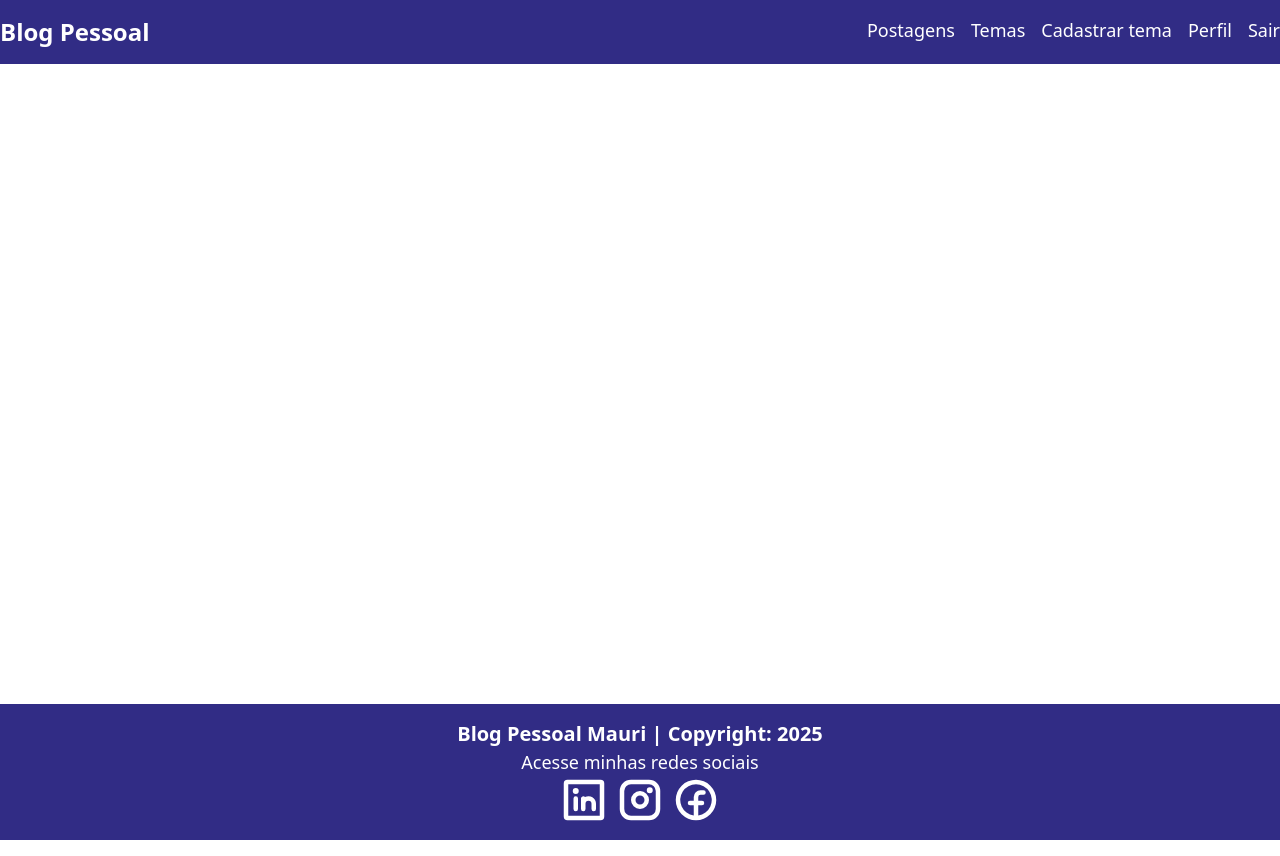
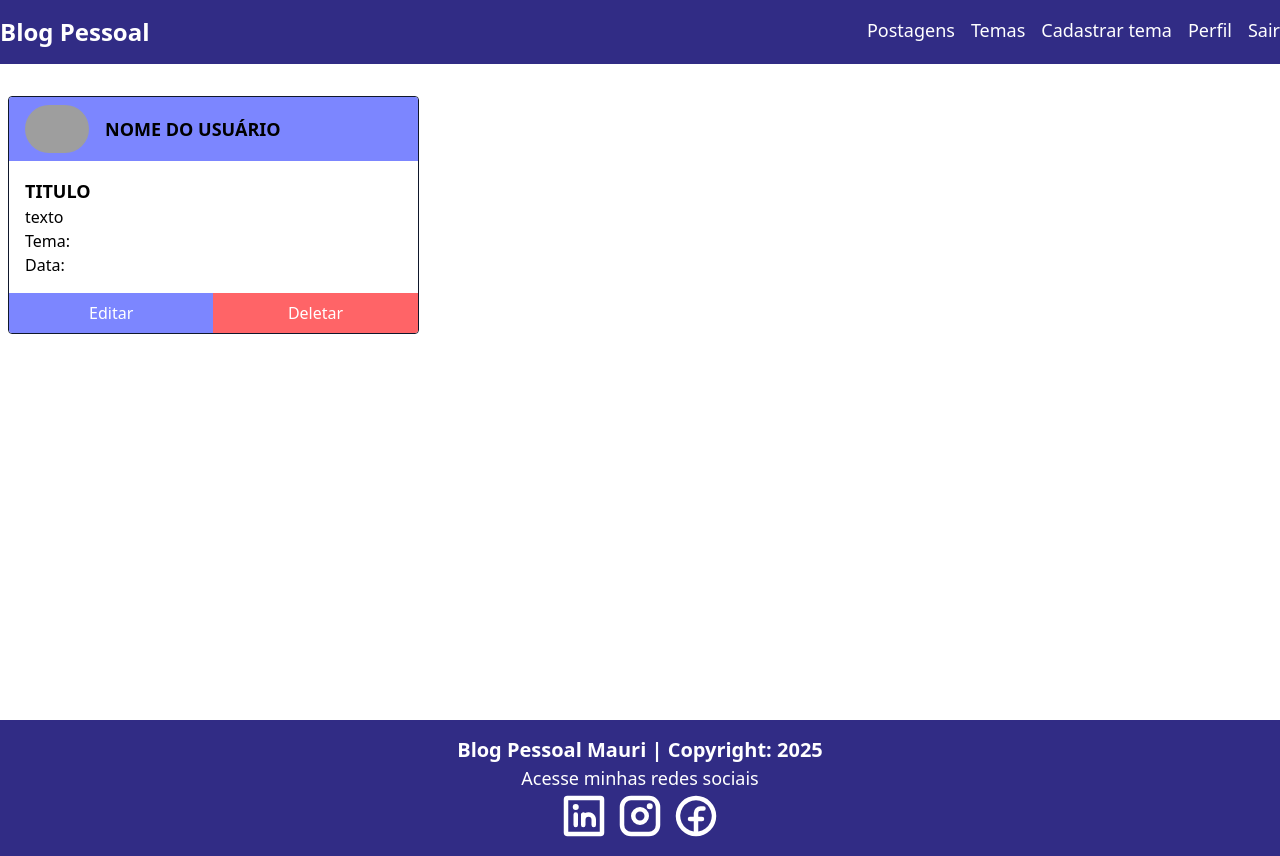
Before and after one commit to Maurikgoya/blogpessoal_react, a React (Vite) app: page /postagens in a window 1280 px wide. Built offline with nearby package versions, Linux system fonts and the light colour scheme; grey boxes are pictures that could not be loaded.

Commit message:
cria estilização de CardPostagem e ListaPostagem

```diff
--- a/src/App.tsx
+++ b/src/App.tsx
@@ -9,6 +9,7 @@
 import ListaTemas from "./components/tema/listatemas/ListaTemas";
 import FormTema from "./components/tema/formtema/FormTema";
 import DeletarTema from "./components/tema/deletartema/DeletarTema";
+import ListaPostagens from "./components/postagem/listapostagem/ListaPostagens";
 
 function App() {
   return (
@@ -26,6 +27,7 @@
               <Route path="/cadastrartema" element={<FormTema />} />
               <Route path="/editartema/:id" element={<FormTema />} />
               <Route path="/deletartema/:id" element={<DeletarTema />} />
+              <Route path="/postagens" element={<ListaPostagens />} />
             </Routes>
           </div>
           <Footer />
--- /dev/null
+++ b/src/components/postagem/cardpostagem/CardPostagem.tsx
@@ -0,0 +1,37 @@
+import { Link } from 'react-router-dom'
+
+function CardPostagem() {
+    return (
+        <div className='border-slate-900 border
+            flex flex-col rounded overflow-hidden justify-between'>
+
+            <div>
+                <div className="flex w-full bg-indigo-400 py-2 px-4 items-center gap-4">
+                    <img src='https://i.imgur.com/pK6vSCy.png'
+                         className='h-12 rounded-full' alt="" />
+                    <h3 className='text-lg font-bold text-center uppercase'>
+                        Nome do Usuário
+                    </h3>
+                </div>
+                <div className='p-4 '>
+                    <h4 className='text-lg font-semibold uppercase'>Titulo</h4>
+                    <p>texto</p>
+                    <p>Tema: </p>
+                    <p>Data: </p>
+                </div>
+            </div>
+            <div className="flex">
+                <Link to='' className='w-full text-white bg-indigo-400
+                    hover:bg-indigo-800 flex items-center justify-center py-2'>
+                    <button>Editar</button>
+                </Link>
+                <Link to='' className='text-white bg-red-400
+                    hover:bg-red-700 w-full flex items-center justify-center'>
+                    <button>Deletar</button>
+                </Link>
+            </div>
+        </div>
+    )
+}
+
+export default CardPostagem
--- /dev/null
+++ b/src/components/postagem/listapostagem/ListaPostagens.tsx
@@ -0,0 +1,19 @@
+import CardPostagem from "../cardpostagem/CardPostagem";
+
+function ListaPostagens() {
+    return (
+        <>
+            <div className="flex justify-center w-full my-4">
+                <div className="container flex flex-col mx-2">
+                    <div className='container mx-auto my-4
+                        grid grid-cols-1 md:grid-cols-2
+                        lg:grid-cols-3 gap-4'>
+                        <CardPostagem />
+                    </div>
+                </div>
+            </div>
+        </>
+    );
+}
+
+export default ListaPostagens;
```
